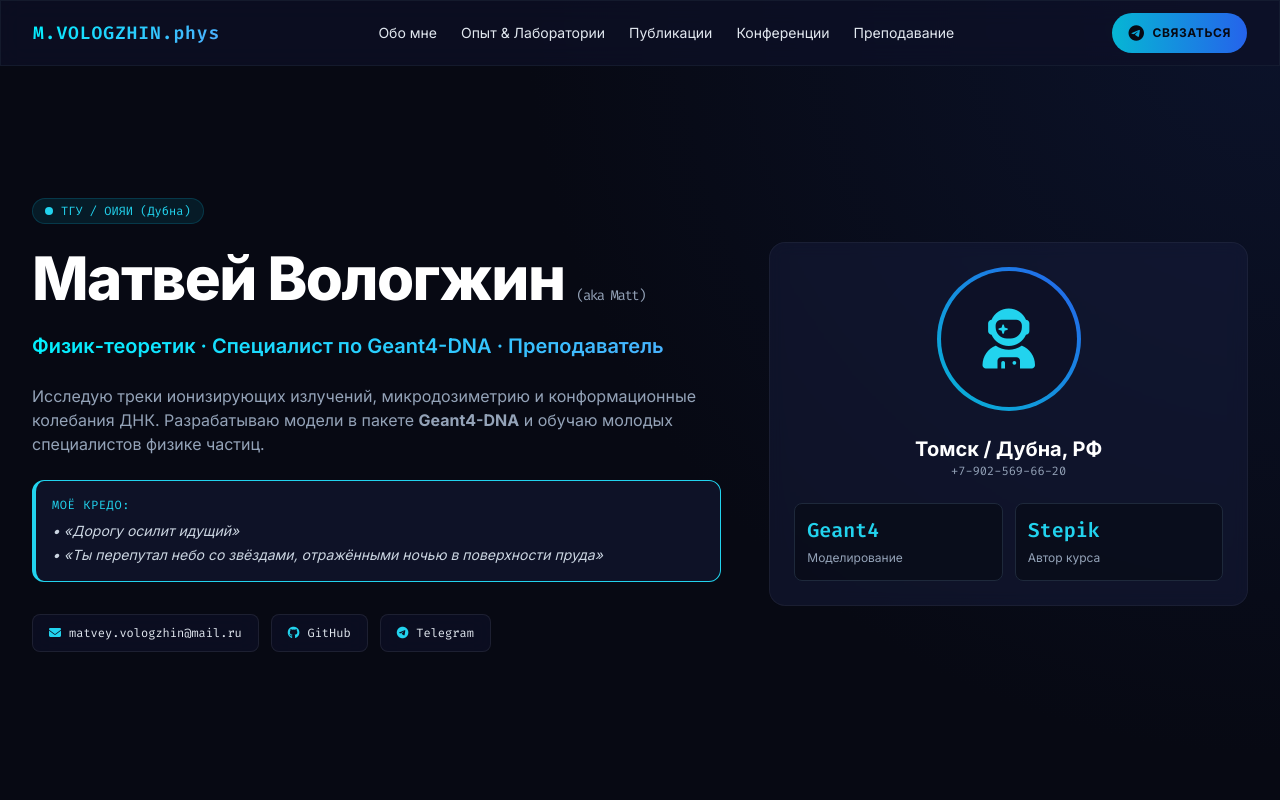
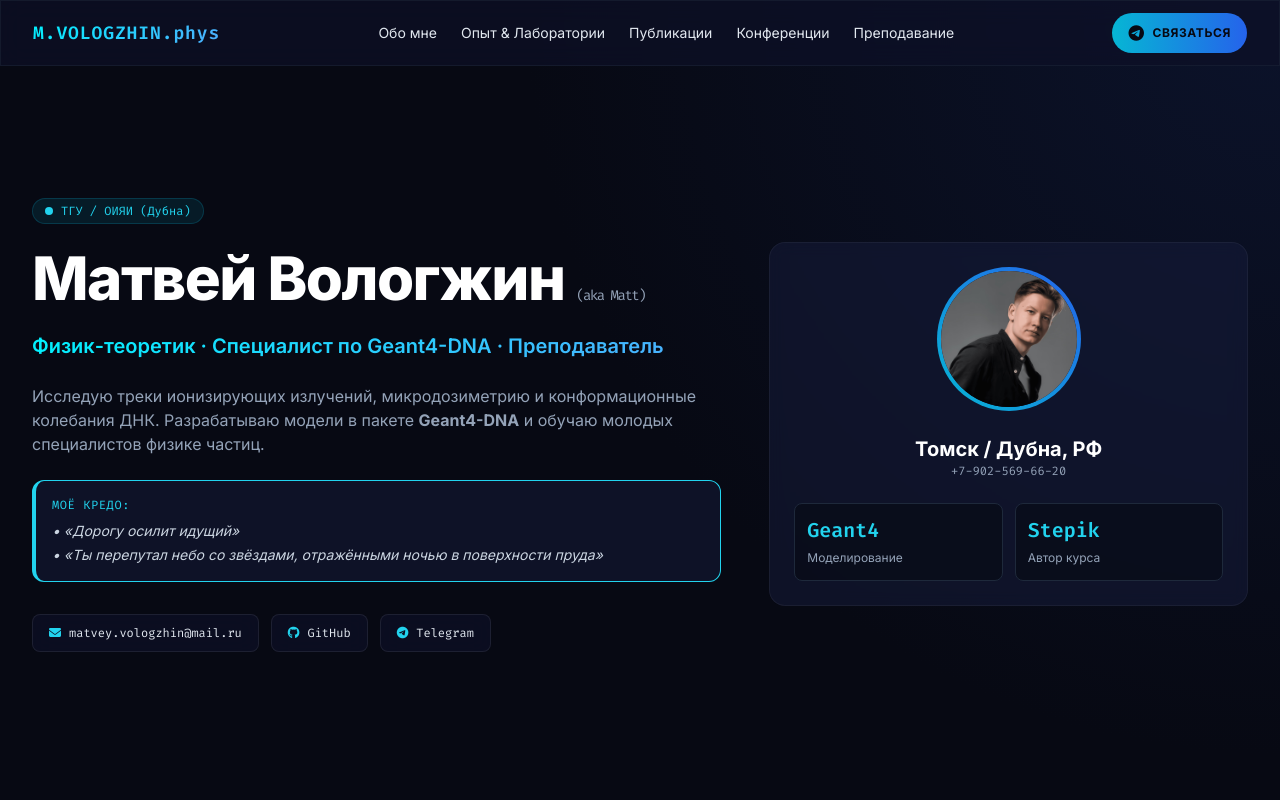
Before and after one commit to MatthewVologzhin/matthewvologzhin.github.io, a plain HTML site: page index.html in a window 1280 px wide. Shown: the top 800 px of the page. Drawn offline with nearby package versions, Linux system fonts and the light colour scheme.

Commit message:
Update index.html

```diff
--- a/index.html
+++ b/index.html
@@ -92,7 +92,7 @@
                 <div class="glass-card p-6 rounded-2xl space-y-6 text-center relative overflow-hidden">
                     <div class="w-36 h-36 mx-auto rounded-full bg-gradient-to-tr from-cyan-500 to-blue-600 p-1">
                         <div class="w-full h-full bg-space-900 rounded-full flex items-center justify-center overflow-hidden">
-                            <i class="fa-solid fa-user-astronaut text-6xl text-cyan-400"></i>
+                            <img src="avatar.jpg" alt="Матвей Вологжин" class="w-full h-full object-cover">
                         </div>
                     </div>
                     <div>
```
